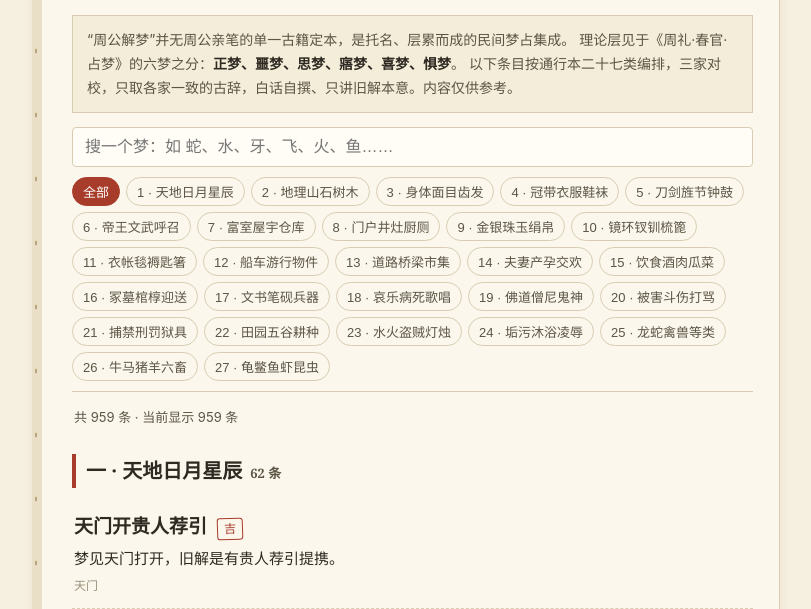
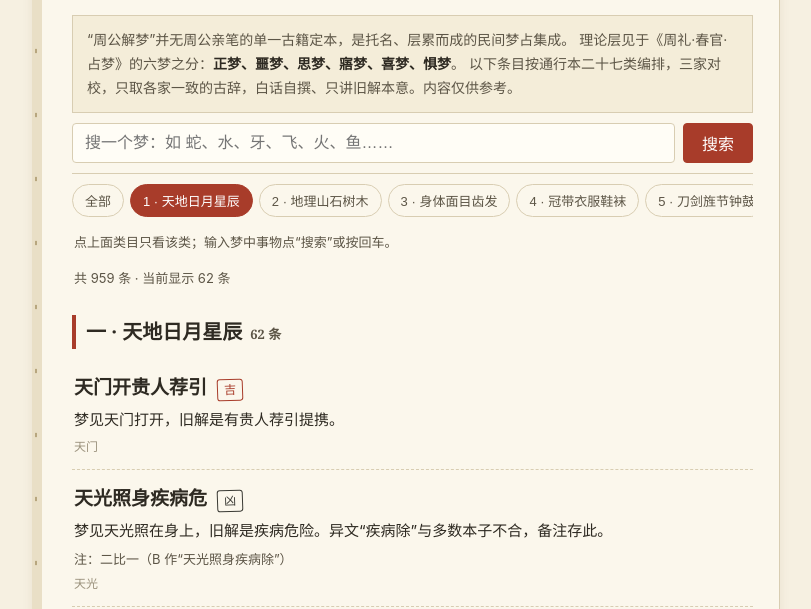
Before and after one commit to beach9527-stack/mingpan, a plain HTML site: page jiemeng.html in a window 1280 px wide. Shown: the part 191-800 px from the top of the page, without its empty margins (234-1045 px from the left). Drawn offline with Linux system fonts and the light colour scheme.

Commit message:
修复解梦页手机交互：搜索加确认按钮与回车、中文输入法防抖、类目横滑、默认只显示第一类、搜索结果上限100条

```diff
--- a/jiemeng.html
+++ b/jiemeng.html
@@ -43,19 +43,23 @@
     padding:12px 14px;margin:18px 0 0;
   }
   .intro b{color:var(--ink)}
-  .toolbar{position:sticky;top:0;background:var(--page);padding:14px 0 10px;z-index:5;border-bottom:1px solid var(--line)}
+  .toolbar{position:sticky;top:0;background:var(--page);padding:10px 0;z-index:5;border-bottom:1px solid var(--line)}
+  .searchrow{display:flex;gap:8px}
+  .gobtn{flex:0 0 auto;border:1px solid var(--cinnabar);background:var(--cinnabar);color:#fff;font-size:16px;padding:0 18px;border-radius:4px;touch-action:manipulation}
+  .hint{font-size:13px;color:var(--ink-soft);margin:10px 2px 0}
   #q{
-    width:100%;font-size:16px;padding:10px 12px;
+    flex:1;min-width:0;font-size:16px;padding:10px 12px;
     border:1px solid var(--line);border-radius:4px;background:#fffdf6;color:var(--ink);
   }
   #q:focus{outline:2px solid var(--ochre);outline-offset:0}
-  .cats{display:flex;flex-wrap:wrap;gap:6px;margin-top:10px}
+  .cats{display:flex;flex-wrap:nowrap;gap:6px;margin-top:10px;overflow-x:auto;padding-bottom:4px;-webkit-overflow-scrolling:touch}
   .chip{
-    border:1px solid var(--line);background:transparent;color:var(--ink-soft);
-    font-size:13px;padding:4px 10px;border-radius:999px;cursor:pointer;
+    flex:0 0 auto;border:1px solid var(--line);background:transparent;color:var(--ink-soft);
+    font-size:13px;padding:6px 12px;border-radius:999px;cursor:pointer;touch-action:manipulation;-webkit-tap-highlight-color:transparent;
   }
   .chip.on{background:var(--cinnabar);border-color:var(--cinnabar);color:#fff}
   .count{font-size:13px;color:var(--ink-soft);margin:14px 2px 0}
+  #list{scroll-margin-top:76px}
   .cathead{
     font-family:Georgia,"Songti SC","STSong","SimSun",serif;
     font-size:20px;margin:26px 0 10px;padding-left:10px;
@@ -102,9 +106,13 @@
       以下条目按通行本二十七类编排，三家对校，只取各家一致的古辞，白话自撰、只讲旧解本意。内容仅供参考。
     </p>
     <div class="toolbar">
-      <input id="q" type="search" placeholder="搜一个梦：如 蛇、水、牙、飞、火、鱼……" autocomplete="off">
-      <div class="cats" id="cats"></div>
+      <div class="searchrow">
+        <input id="q" type="search" enterkeyhint="search" placeholder="搜一个梦：如 蛇、水、牙、飞、火、鱼……" autocomplete="off">
+        <button id="go" class="gobtn" type="button">搜索</button>
+      </div>
     </div>
+    <div class="cats" id="cats"></div>
+    <div class="hint">点上面类目只看该类；输入梦中事物点“搜索”或按回车。</div>
     <div class="count" id="count"></div>
     <main id="list"></main>
     <div class="empty" id="empty" hidden>没有找到相关条目，换个词试试。</div>
@@ -122,28 +130,29 @@
 var countEl = document.getElementById('count');
 var emptyEl = document.getElementById('empty');
 var qEl = document.getElementById('q');
-var curCat = -1;
+var curCat = 0;
 
 var allBtn = document.createElement('button');
-allBtn.className = 'chip on';
+allBtn.className = 'chip';
 allBtn.textContent = '全部';
-allBtn.onclick = function(){ setCat(-1); };
+allBtn.onclick = function(){ setCat(-1, true); };
 catsEl.appendChild(allBtn);
 DATA.forEach(function(c, i){
   var b = document.createElement('button');
-  b.className = 'chip';
+  b.className = 'chip' + (i === 0 ? ' on' : '');
   b.textContent = (i+1) + ' · ' + c.name;
-  b.onclick = function(){ setCat(i); };
+  b.onclick = function(){ setCat(i, true); };
   catsEl.appendChild(b);
 });
 
-function setCat(i){
+function setCat(i, scroll){
   curCat = i;
   var chips = catsEl.children;
   for (var j = 0; j < chips.length; j++) {
     chips[j].className = 'chip' + ((j === i + 1) ? ' on' : '');
   }
   render();
+  if (scroll && listEl.scrollIntoView) { listEl.scrollIntoView(); }
 }
 
 function sealClass(g){
@@ -153,6 +162,7 @@
 function render(){
   var q = qEl.value.trim();
   var shown = 0;
+  var capped = false;
   listEl.textContent = '';
   DATA.forEach(function(c, ci){
     if (curCat >= 0 && curCat !== ci) return;
@@ -169,6 +179,7 @@
     h.appendChild(s);
     listEl.appendChild(h);
     items.forEach(function(it){
+      if (q && shown >= 100) { capped = true; return; }
       shown++;
       var card = document.createElement('div');
       card.className = 'card';
@@ -202,11 +213,22 @@
   });
   var total = 0;
   DATA.forEach(function(c){ total += c.items.length; });
-  countEl.textContent = '共 ' + total + ' 条 · 当前显示 ' + shown + ' 条';
+  countEl.textContent = '共 ' + total + ' 条 · 当前显示 ' + shown + ' 条' + (capped ? '（仅显示前 100 条，请加关键词缩小范围）' : '');
   emptyEl.hidden = shown !== 0;
 }
 
-qEl.addEventListener('input', render);
+var composing = false, deb = null;
+function scheduleRender(){
+  if (deb) clearTimeout(deb);
+  deb = setTimeout(render, 200);
+}
+qEl.addEventListener('compositionstart', function(){ composing = true; });
+qEl.addEventListener('compositionend', function(){ composing = false; render(); });
+qEl.addEventListener('input', function(){ if (!composing) scheduleRender(); });
+qEl.addEventListener('keydown', function(e){
+  if (e.key === 'Enter') { e.preventDefault(); render(); qEl.blur(); }
+});
+document.getElementById('go').onclick = function(){ render(); qEl.blur(); };
 render();
 </script>
 </body>
```
